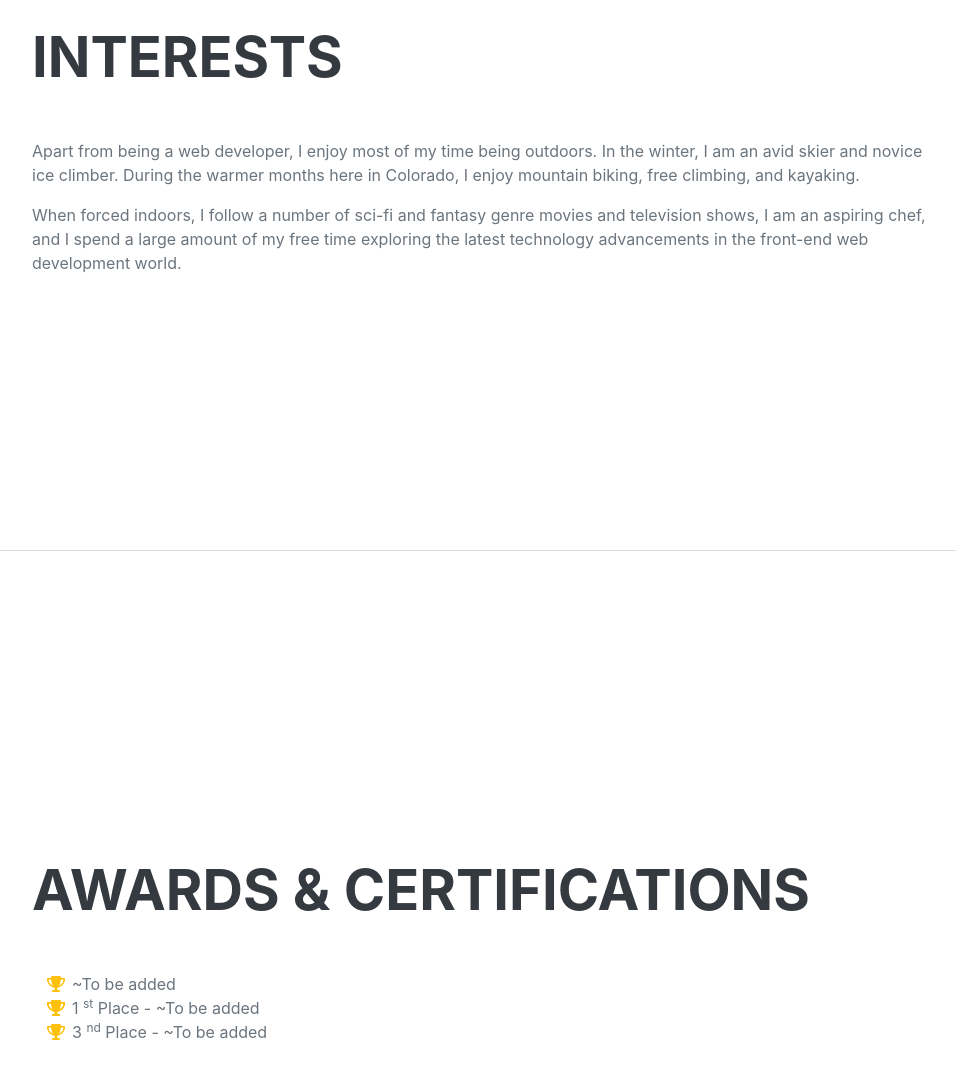
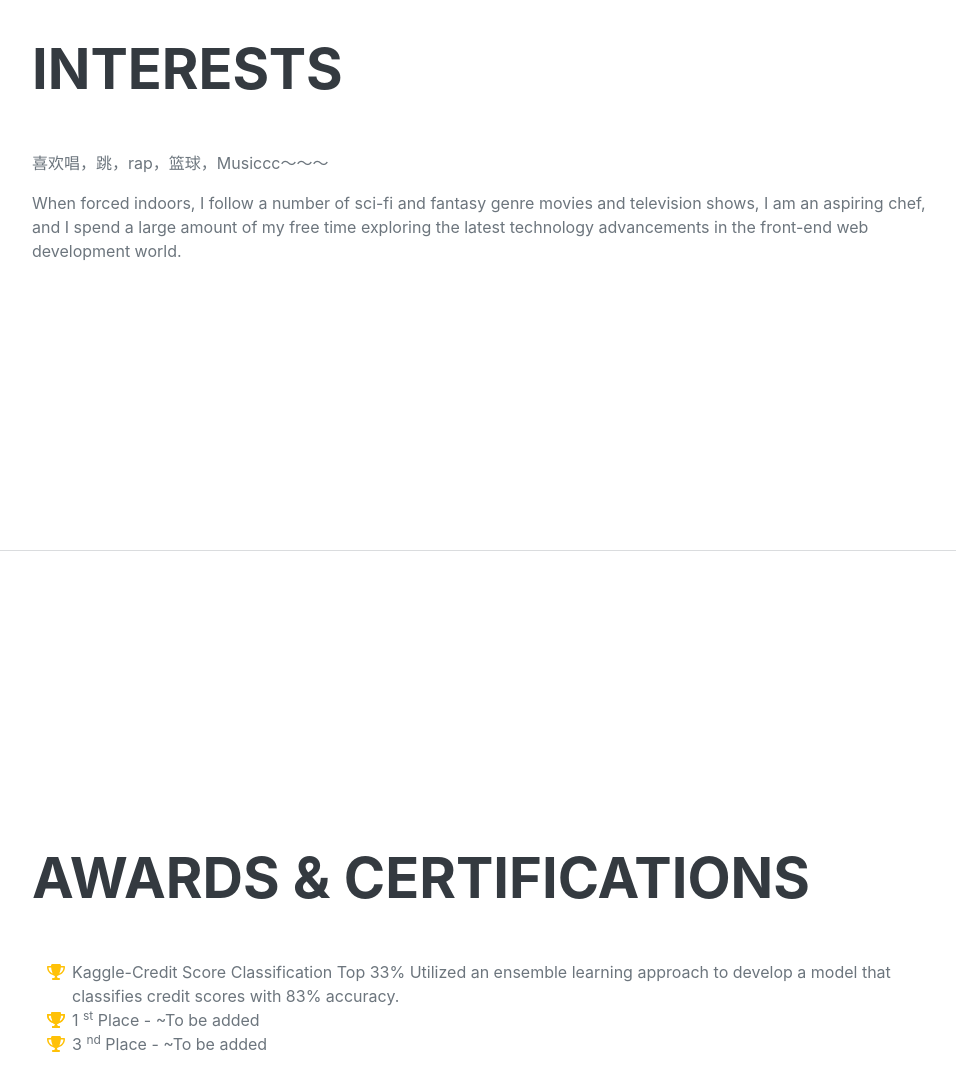
Before and after one commit to 001202ZHENG/001202ZHENG.github.io, a plain HTML site: page index.html in a window 1280 px wide. Shown: the part 4480-5571 px from the top of the page, without its empty margins (288-1244 px from the left). Drawn offline with nearby package versions, Linux system fonts and the light colour scheme; a web font is replaced by a local one.

Commit message:
Update index.html

```diff
--- a/index.html
+++ b/index.html
@@ -208,7 +208,7 @@
             <section class="resume-section" id="interests">
                 <div class="resume-section-content">
                     <h2 class="mb-5">Interests</h2>
-                    <p>Apart from being a web developer, I enjoy most of my time being outdoors. In the winter, I am an avid skier and novice ice climber. During the warmer months here in Colorado, I enjoy mountain biking, free climbing, and kayaking.</p>
+                    <p>喜欢唱，跳，rap，篮球，Musiccc～～～</p>
                     <p class="mb-0">When forced indoors, I follow a number of sci-fi and fantasy genre movies and television shows, I am an aspiring chef, and I spend a large amount of my free time exploring the latest technology advancements in the front-end web development world.</p>
                 </div>
             </section>
@@ -220,7 +220,9 @@
                     <ul class="fa-ul mb-0">
                         <li>
                             <span class="fa-li"><i class="fas fa-trophy text-warning"></i></span>
-                            ~To be added
+
+Kaggle-Credit Score Classification Top 33%   Utilized an ensemble learning approach to develop a model that classifies credit scores with 83% accuracy.
+
                         </li>
                         <li>
                             <span class="fa-li"><i class="fas fa-trophy text-warning"></i></span>
```
